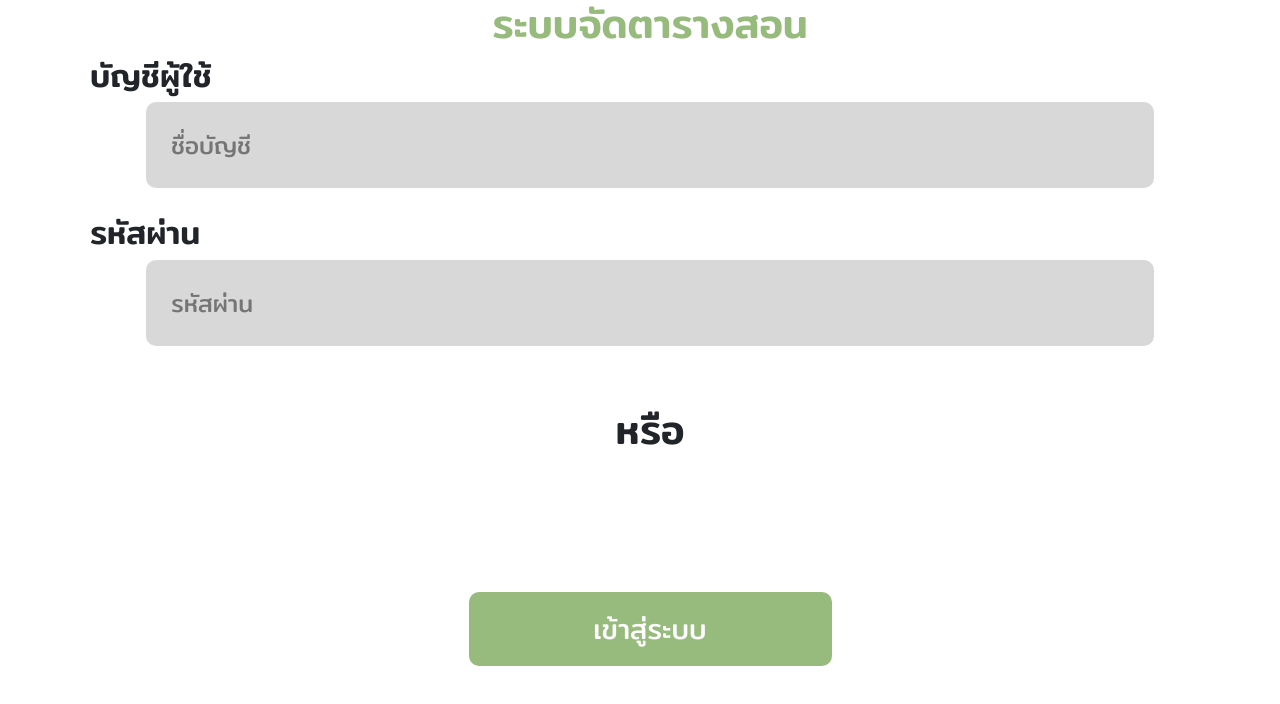
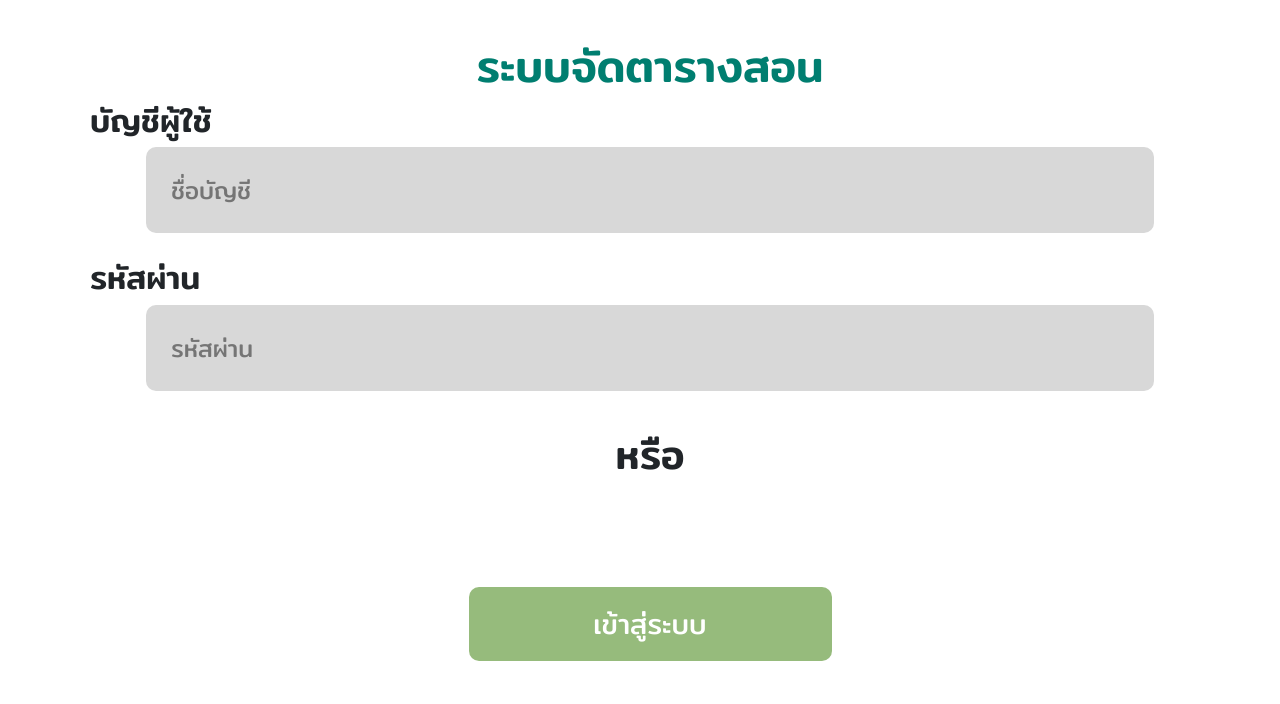
Before and after one commit to taskger/express-react-project, a React (Create React App) app in the folder client/: page / in a window 1280 px wide. Shown: the top 704 px of the page. Built offline with nearby package versions, Linux system fonts and the light colour scheme; no server answers.

Commit message:
edit css login

```diff
--- a/client/src/components/Login/Login.js
+++ b/client/src/components/Login/Login.js
@@ -88,7 +88,7 @@ function LoginForm(){
 
         <div className='container-input'>
             <div className='empty'>
-                <h1 className='Rabop    -font'>ระบบจัดตารางสอน</h1>
+                <h1 className='Rabop-font'>ระบบจัดตารางสอน</h1>
             </div>
             <form onSubmit={handleSubmit}>
             <div className='input-all'>
--- a/client/src/components/Login/login.css
+++ b/client/src/components/Login/login.css
@@ -62,7 +62,7 @@ div .empty h1{
 button.button-login{
   display: grid;
   place-self: center;
-  margin-top: 60px;
+  margin-top: 40px;
   width: 363px;
   height: 74px;
   font-size: 28px;
@@ -81,11 +81,11 @@ button.button-login:hover{
 
 .Rabop-font {
 
-  font-size: 64px;
+  font-size: 44px;
   color: #007E70;
   font-family: Roboto;
   text-align: center;
-  margin-top: 60px;
+  margin-top: 40px;
   text-shadow: #000000;
 }
 
@@ -101,8 +101,8 @@ button.button-login:hover{
 
 .four-font {
   text-align: center;
-  margin-top: 30px;
-  padding: 30px;
+  margin-top: 20px;
+  padding: 20px;
 }
 
 .outline-login-google  div{
```
